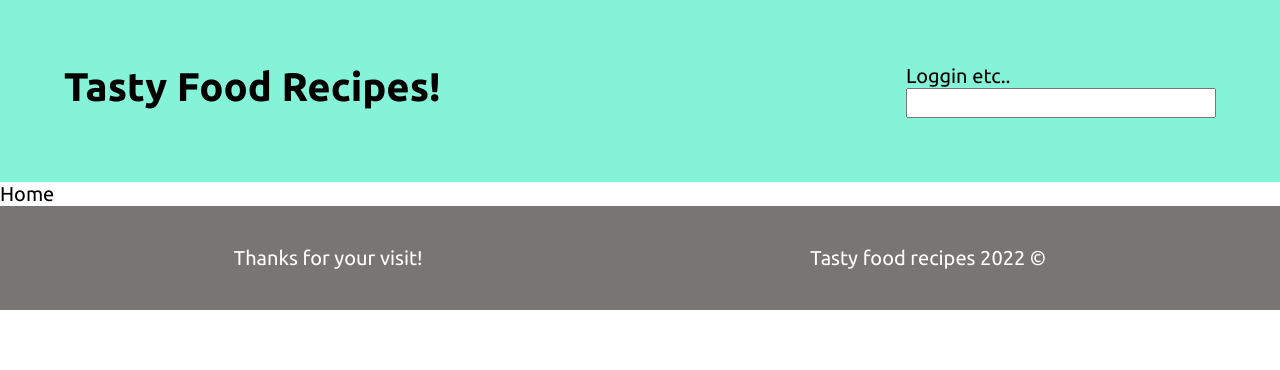
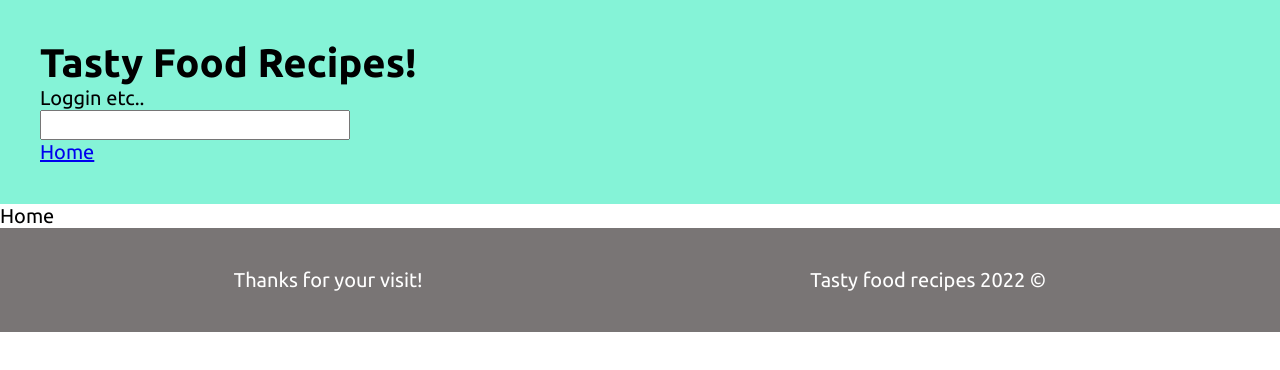
Before and after one commit to CristianAltGr/Food-app, a React (Create React App) app: page / in a window 1280 px wide. Shown: the top 370 px of the page. Built offline with nearby package versions, Linux system fonts and the light colour scheme.

Commit message:
reorganize project

```diff
--- a/src/aplication/Routes.js
+++ b/src/aplication/Routes.js
@@ -1,7 +1,8 @@
 import { BrowserRouter, Route, Routes } from "react-router-dom"
-import Footer from "../components/Footer";
-import Nav from "../components/Nav";
-import Home from "../pages/Home"
+import Footer from "../components/footer/Footer";
+import Nav from "../components/nav/Nav";
+import Home from "../pages/home/Home"
+import Food from "../pages/food/Food"
 
 //import PrivateRoute from "./privateRoute";
 
@@ -13,6 +14,7 @@ const Router = () => {
             <Routes>
                 <Route path={process.env.PUBLIC_URL}>
                     <Route index element={<Home />} />
+                    <Route path="select/" element={<Food />} />
                 </Route>
                 <Route path="*" element={<div><h2>404 not found</h2></div>} />
             </Routes>
--- a/src/components/Nav.js
+++ /dev/null
@@ -1,17 +0,0 @@
-import React from 'react'
-import NavStyle from './NavStyle'
-
-const Nav = () => {
-    return (
-        <NavStyle>
-            <h1>Tasty Food Recipes!</h1>
-            <div>
-                <div>Loggin etc..</div>
-                <input type="text" name="searchFood" id="searchFood" />
-            </div>
-
-        </NavStyle>
-    )
-}
-
-export default Nav
--- a/src/components/Footer.js
+++ b/src/components/footer/Footer.js
@@ -1,5 +1,5 @@
 import React from 'react'
-import FooterStyle from './FooterStyle'
+import FooterStyle from '../footer/FooterStyle'
 
 const Footer = () => {
     return (
--- /dev/null
+++ b/src/components/nav/Nav.js
@@ -0,0 +1,23 @@
+import React from 'react'
+import NavStyle from './NavStyle'
+import Link from "../Link"
+
+const Nav = () => {
+    return (
+        <NavStyle>
+            <section>
+                <h1>Tasty Food Recipes!</h1>
+                <div>
+                    <p>Loggin etc..</p>
+                    <input type="text" name="searchFood" id="searchFood" />
+                </div>
+            </section>
+            <nav>
+                <Link to={"../../pages/home"}>Home</Link>
+            </nav>
+        </NavStyle>
+    )
+
+}
+
+export default Nav
--- a/src/components/NavStyle.js
+++ b/src/components/nav/NavStyle.js
@@ -3,9 +3,11 @@ import styled from "styled-components";
 const NavStyle = styled.div`
 
     display: flex;
-    justify-content: space-between ;
-    padding: 8vh;
+    flex-direction: column;
+    padding: 5vh;
     background-color: #6ef1d0d5;
+
+
 `
 
 export default NavStyle;
--- a/src/components/Welcome.js
+++ b/src/components/welcome/Welcome.js
@@ -1,6 +1,10 @@
 import React from 'react'
 
 const Welcome = () => {
+
+
+
+
     return (
         <div>Welcome</div>
     )
```
Also changed, not shown: src/components/footer/FooterStyle.js (renamed from src/components/FooterStyle.js), src/pages/food/Food.js (renamed from src/pages/Food.js), src/pages/home/Home.js (renamed from src/pages/Home.js), src/pages/list/List.js (renamed from src/pages/List.js).
